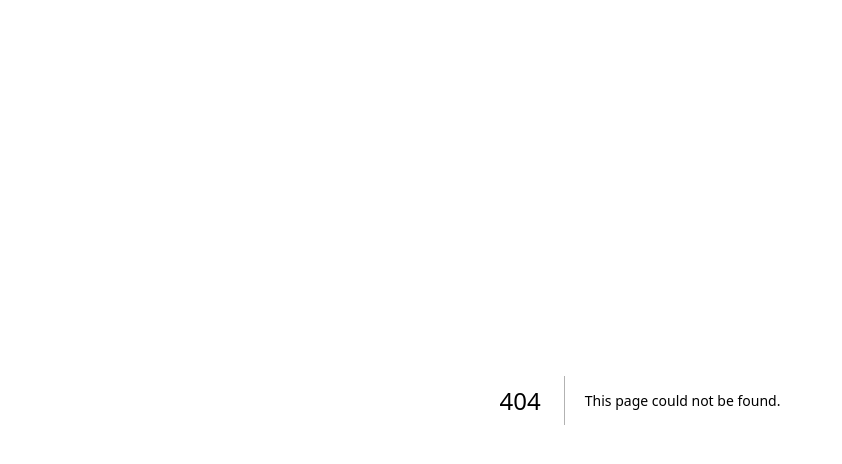
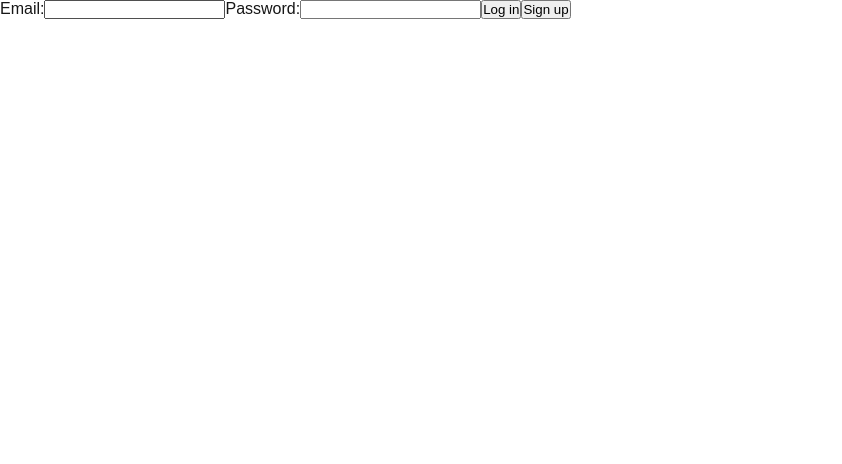
Before and after one commit to MathieuSchaff/zero-dechet-sete, a Next.js app: page /login in a window 1280 px wide. Before the commit this address had no page. Shown: the top 464 px of the page, without its empty margins (0-842 px from the left). Built offline with nearby package versions, Linux system fonts and the light colour scheme; no server answers.

Commit message:
feat(auth): add login page and actions

```diff
--- /dev/null
+++ b/src/app/login/actions.ts
@@ -0,0 +1,46 @@
+"use server";
+
+import { revalidatePath } from "next/cache";
+import { redirect } from "next/navigation";
+
+import { createSupabaseServer } from "@/utils/supabase/server";
+
+export async function login(formData: FormData) {
+  const supabase = await createSupabaseServer();
+
+  // type-casting here for convenience
+  // in practice, you should validate your inputs
+  const data = {
+    email: formData.get("email") as string,
+    password: formData.get("password") as string,
+  };
+
+  const { error } = await supabase.auth.signInWithPassword(data);
+
+  if (error) {
+    redirect("/error");
+  }
+
+  revalidatePath("/", "layout");
+  redirect("/");
+}
+
+export async function signup(formData: FormData) {
+  const supabase = await createSupabaseServer();
+
+  // type-casting here for convenience
+  // in practice, you should validate your inputs
+  const data = {
+    email: formData.get("email") as string,
+    password: formData.get("password") as string,
+  };
+
+  const { error } = await supabase.auth.signUp(data);
+
+  if (error) {
+    redirect("/error");
+  }
+
+  revalidatePath("/", "layout");
+  redirect("/");
+}
--- /dev/null
+++ b/src/app/login/page.tsx
@@ -0,0 +1,14 @@
+import { login, signup } from "./actions";
+
+export default function LoginPage() {
+  return (
+    <form>
+      <label htmlFor="email">Email:</label>
+      <input id="email" name="email" type="email" required />
+      <label htmlFor="password">Password:</label>
+      <input id="password" name="password" type="password" required />
+      <button formAction={login}>Log in</button>
+      <button formAction={signup}>Sign up</button>
+    </form>
+  );
+}
```
